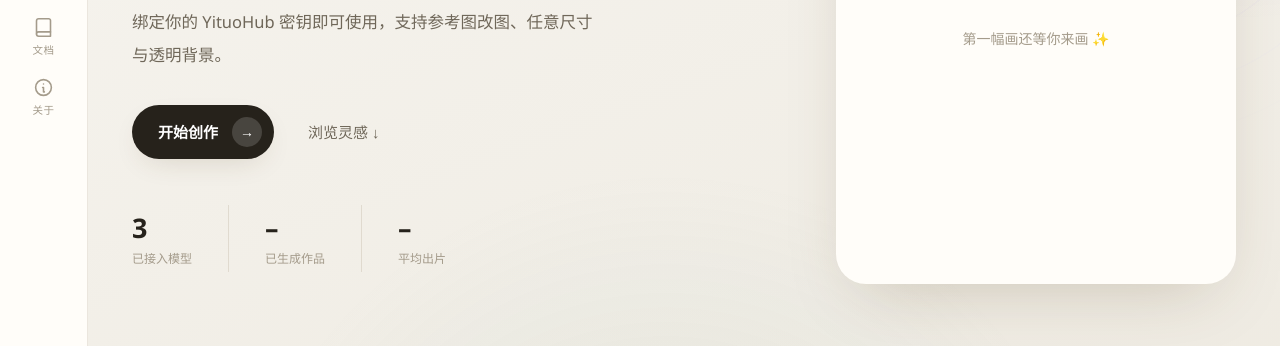
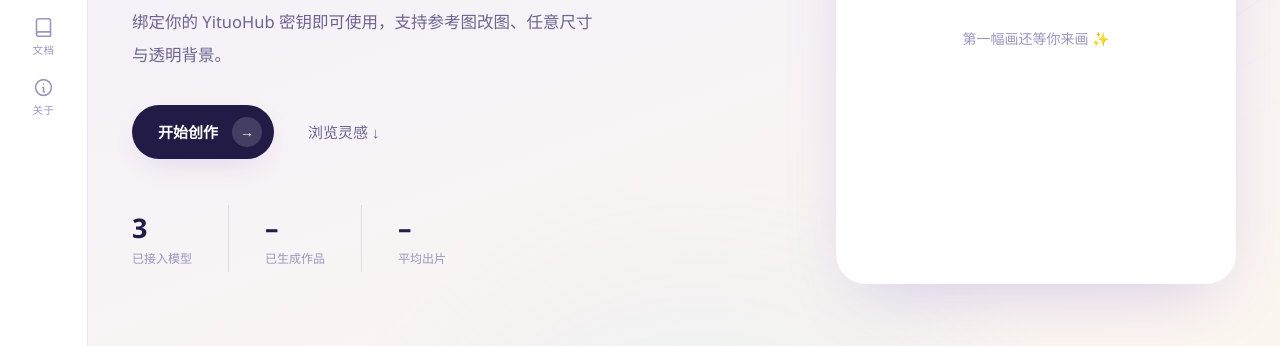
Before and after one commit to yan9651688/yituo-img-studio, a website: page public/index.html in a window 1280 px wide. Shown: the part 327-673 px from the top of the page. Drawn offline with Linux system fonts and the light colour scheme; no server answers.

Commit message:
revert: 恢复原浅紫亮色与暗色主题配色

```diff
--- a/public/index.html
+++ b/public/index.html
@@ -5,7 +5,7 @@
   <meta name="viewport" content="width=device-width,initial-scale=1" />
   <link rel="icon" type="image/svg+xml" href="/favicon.svg" />
   <title>Yi Tuo Hub Img Studio</title>
-  <link rel="stylesheet" href="/style.css?v=16" />
+  <link rel="stylesheet" href="/style.css?v=17" />
 </head>
 <body>
   <div id="app">
--- a/public/style.css
+++ b/public/style.css
@@ -1,33 +1,33 @@
-/* Yituo Studio — 画廊暖白 × 午夜工坊 · 明暗双主题 */
+/* Yituo Studio — 浅紫渐变 · 玻璃拟态 · 明暗双主题 */
 :root {
-  --bg: #f7f5f0;
-  --bg2: #eeeae1;
-  --card: rgba(255, 254, 251, 0.78);
-  --card-solid: #fffdf9;
-  --ink: #26221b;
-  --ink-2: #6f6759;
-  --ink-3: #a49b8b;
-  --line: rgba(122, 101, 68, 0.15);
+  --bg: #f3effc;
+  --bg2: #fdf7ee;
+  --card: rgba(255, 255, 255, 0.72);
+  --card-solid: #ffffff;
+  --ink: #211b45;
+  --ink-2: #6b6590;
+  --ink-3: #9c96bf;
+  --line: rgba(90, 70, 160, 0.14);
   --brand: #7c5cf0;
   --brand-2: #b889f5;
   --brand-3: #5ec2e8;
-  --accent: #c9a45c;
-  --shadow: 0 24px 70px -26px rgba(84, 62, 26, 0.26);
-  --shadow-sm: 0 10px 30px -12px rgba(84, 62, 26, 0.2);
+  --accent: #f6b1c3;
+  --shadow: 0 24px 70px -24px rgba(102, 68, 200, 0.28);
+  --shadow-sm: 0 10px 30px -12px rgba(102, 68, 200, 0.22);
   --radius: 22px;
   --side-w: 88px;
 }
 html.dark {
-  --bg: #0f0e14;
-  --bg2: #161420;
-  --card: rgba(27, 25, 35, 0.74);
-  --card-solid: #1b1923;
-  --ink: #edeae2;
-  --ink-2: #a39d92;
-  --ink-3: #6a655e;
-  --line: rgba(206, 196, 176, 0.13);
-  --shadow: 0 24px 70px -24px rgba(0, 0, 0, 0.65);
-  --shadow-sm: 0 10px 30px -12px rgba(0, 0, 0, 0.5);
+  --bg: #16132a;
+  --bg2: #1c1734;
+  --card: rgba(38, 32, 66, 0.72);
+  --card-solid: #241e40;
+  --ink: #ece8ff;
+  --ink-2: #a49ecb;
+  --ink-3: #6f68a0;
+  --line: rgba(180, 160, 255, 0.16);
+  --shadow: 0 24px 70px -24px rgba(0, 0, 0, 0.6);
+  --shadow-sm: 0 10px 30px -12px rgba(0, 0, 0, 0.45);
 }
 * { box-sizing: border-box; }
 html, body { margin: 0; height: 100%; }
@@ -35,19 +35,12 @@ body {
   font-family: "PingFang SC", "Microsoft YaHei", "Segoe UI", system-ui, sans-serif;
   color: var(--ink);
   background:
-    radial-gradient(900px 600px at 10% -12%, rgba(201, 164, 92, 0.16), transparent 60%),
-    radial-gradient(760px 520px at 96% 6%, rgba(139, 109, 222, 0.11), transparent 58%),
-    radial-gradient(720px 720px at 52% 118%, rgba(112, 152, 142, 0.12), transparent 62%),
+    radial-gradient(900px 600px at 12% -10%, rgba(124, 92, 240, 0.16), transparent 60%),
+    radial-gradient(800px 500px at 95% 8%, rgba(246, 177, 195, 0.2), transparent 55%),
+    radial-gradient(700px 700px at 55% 115%, rgba(94, 194, 232, 0.14), transparent 60%),
     linear-gradient(160deg, var(--bg), var(--bg2));
   min-height: 100vh;
   -webkit-font-smoothing: antialiased;
-}
-html.dark body {
-  background:
-    radial-gradient(900px 600px at 10% -12%, rgba(124, 92, 240, 0.13), transparent 60%),
-    radial-gradient(760px 520px at 96% 6%, rgba(45, 212, 191, 0.055), transparent 58%),
-    radial-gradient(720px 720px at 52% 118%, rgba(240, 185, 99, 0.05), transparent 62%),
-    linear-gradient(165deg, var(--bg), var(--bg2));
 }
 a { color: inherit; text-decoration: none; }
 button { font-family: inherit; }
@@ -324,9 +317,10 @@ html.dark .slider-loading { background: rgba(20, 16, 40, 0.55); }
 .spinner-sm { width: 22px; height: 22px; border-radius: 50%; border: 2.5px solid rgba(124, 92, 240, 0.2); border-top-color: var(--brand); animation: spin 0.8s linear infinite; }
 .slider-bar {
   position: relative; width: 100%; height: 44px; margin-top: 10px; border-radius: 999px;
-  background: #322e26; overflow: hidden;
+  background: #2b2547; overflow: hidden;
   box-shadow: inset 0 2px 6px rgba(0, 0, 0, 0.35);
 }
+html:not(.dark) .slider-bar { background: #3a345c; }
 .slider-fill { position: absolute; inset: 0 auto 0 0; width: 0; background: linear-gradient(90deg, rgba(124, 92, 240, 0.25), rgba(124, 92, 240, 0.45)); }
 .slider-thumb {
   position: absolute; top: 4px; left: 4px; width: 36px; height: 36px; border-radius: 50%;
```
